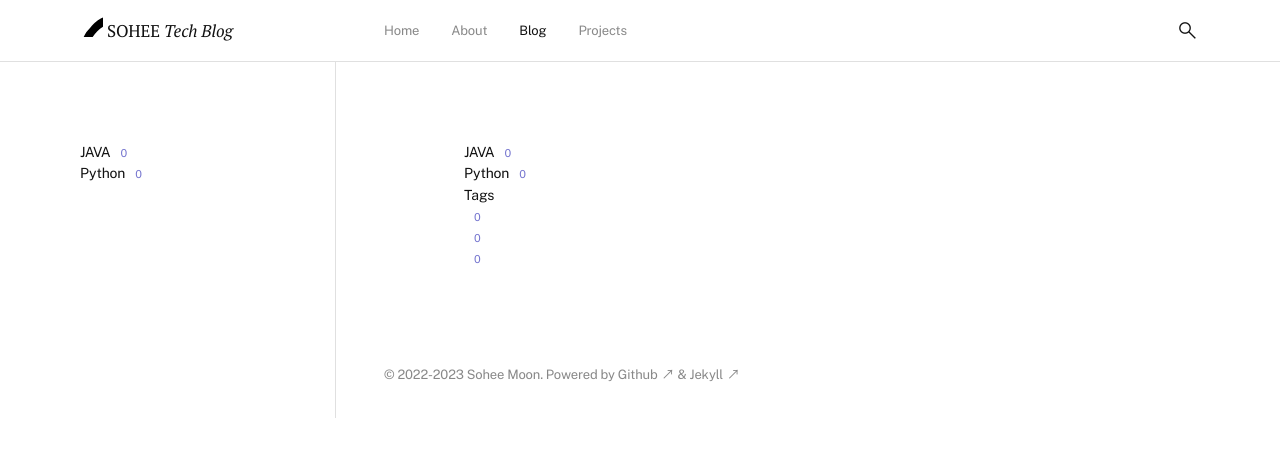
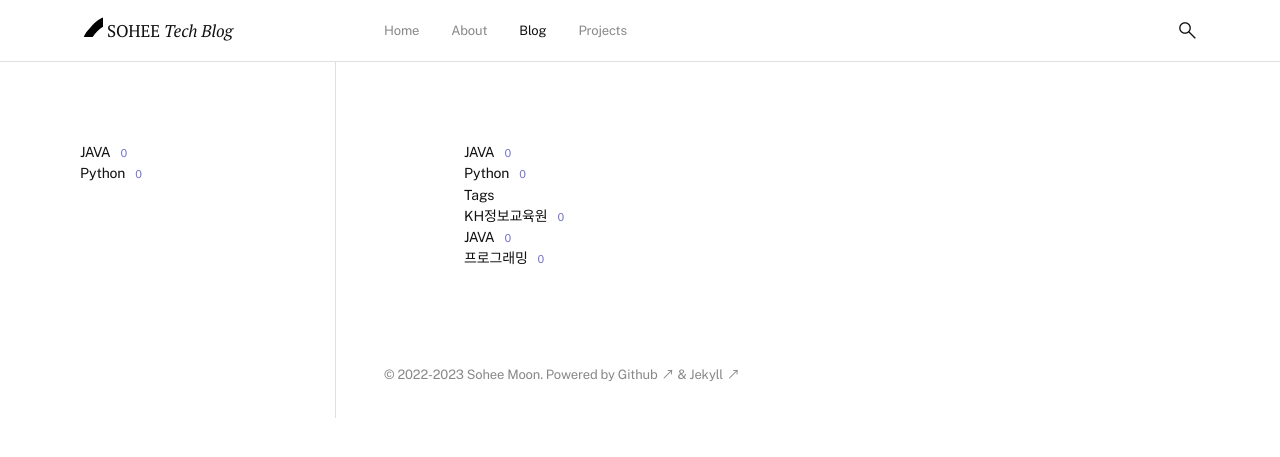
Before and after one commit to soheetech/soheetech.github.io, a Jekyll site: the page built from blog.md, in a window 1280 px wide. Shown: the top 457 px of the page. Built offline with Jekyll 4.4.1, drawn with Linux system fonts in a browser that asks for light colours.

Commit message:
Update format.yml

```diff
--- a/_data/format.yml
+++ b/_data/format.yml
@@ -1,6 +1,3 @@
-javascript: JavaScript
-frontend: FrontEnd
-blog: Blog
-jekyll: Jekyll
-ruby: Ruby
-example: Example
+kh: KH정보교육원
+java: JAVA
+programming: 프로그래밍
```
